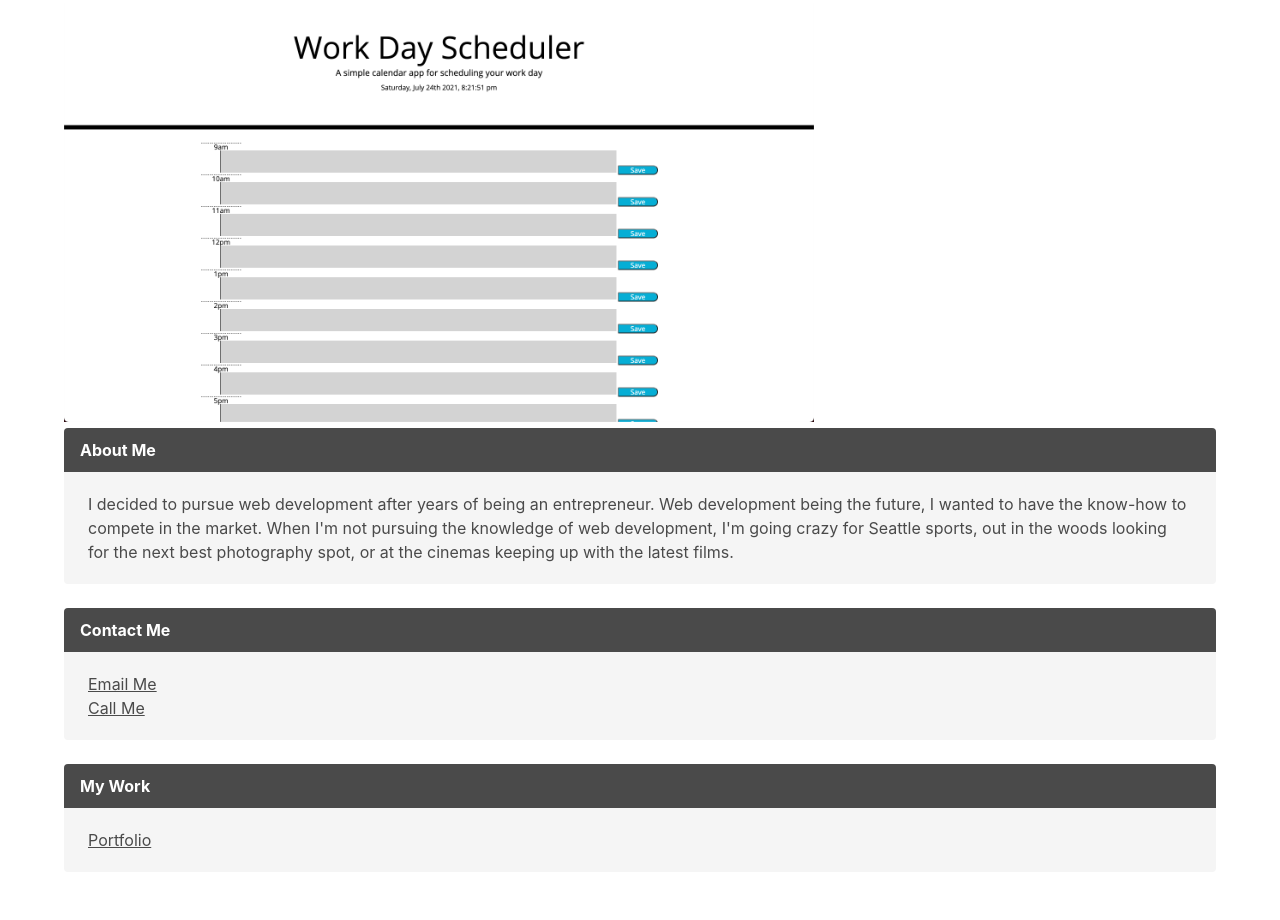
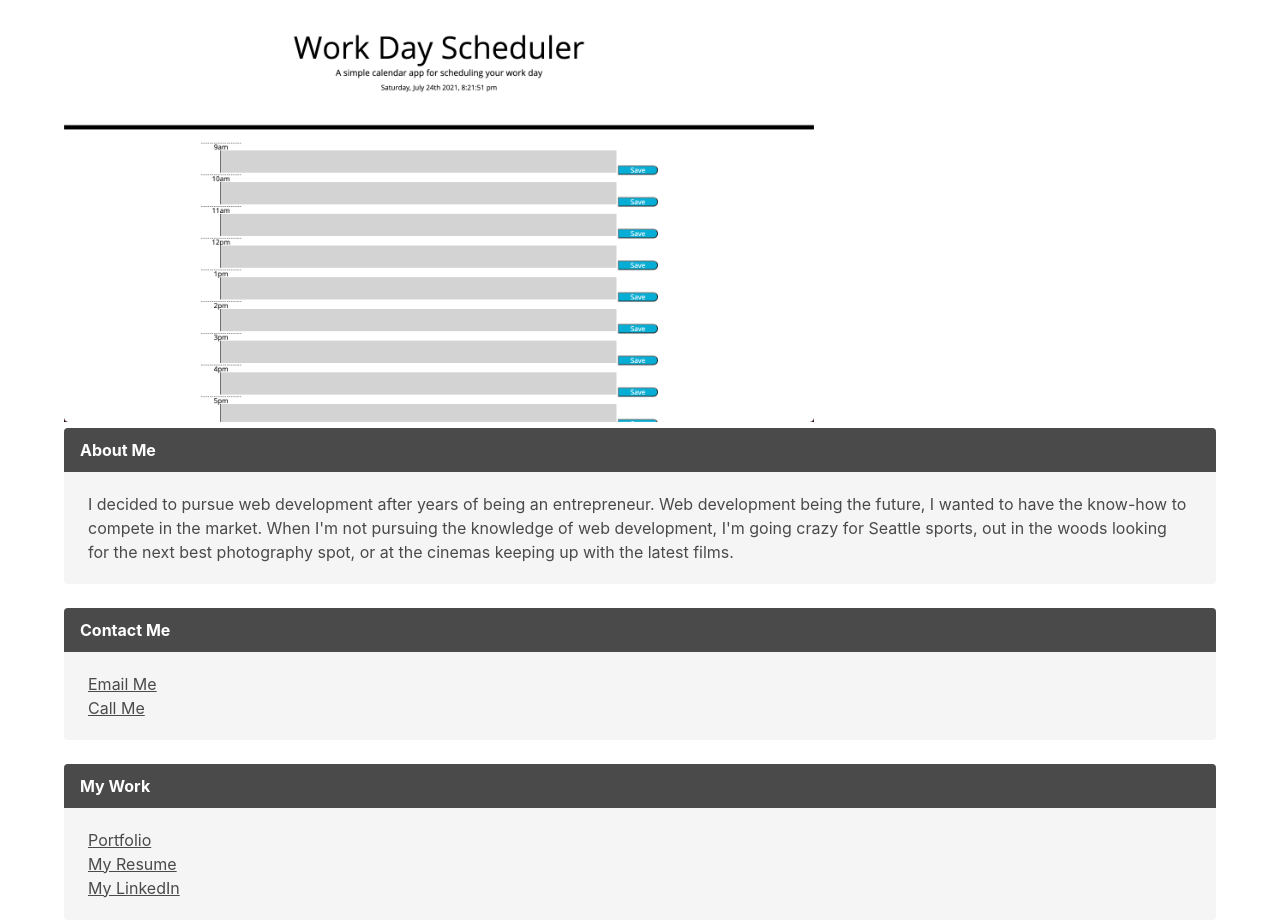
Before and after one commit to Marcostrejo23/portfolio-MT, a plain HTML site: page index.html in a window 1280 px wide. Shown: the part 650-1570 px from the top of the page. Before the commit the page ends 1522 px from the top, so only its background shows below. Drawn offline with nearby package versions, Linux system fonts and the light colour scheme.

Commit message:
links working

```diff
--- a/index.html
+++ b/index.html
@@ -84,7 +84,9 @@
                         <p>My Work</p>
                     </div>
                     <div class="message-body" id="contact">
-                        <h3><a href="https://github.com/Marcostrejo23">Portfolio</a></h3>
+                    <h3><a href="https://github.com/Marcostrejo23">Portfolio</a></h3>
+                    <h3><a href="./images/Marcos Trejo Coding Resume.pdf">My Resume</a></h3>
+                    <h3><a href="https://www.linkedin.com/in/marcos-trejo-915923185/">My LinkedIn</a></h3>
                     </div>
 
                 </article>
```
Also changed, not shown: 1 other file.
